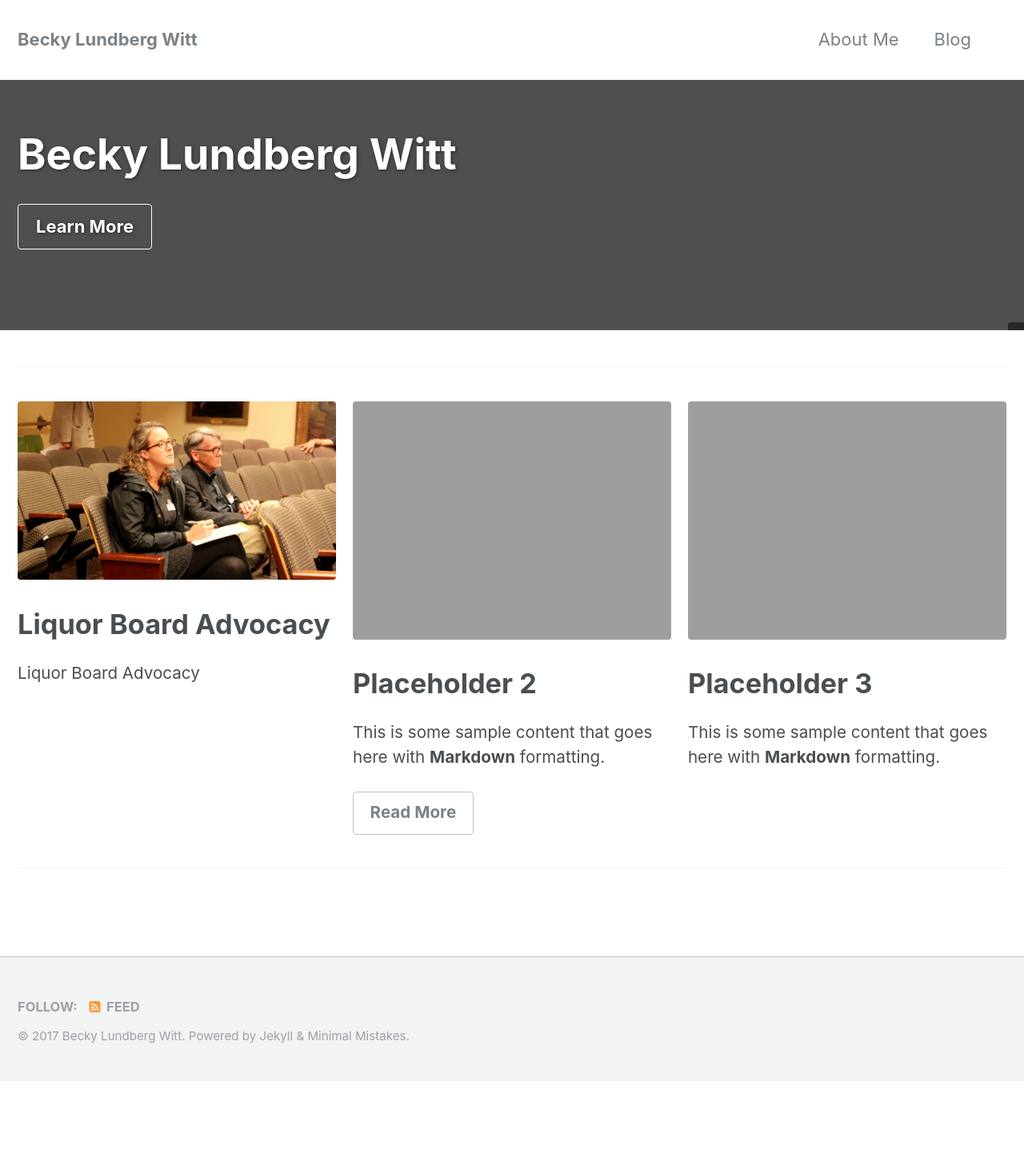
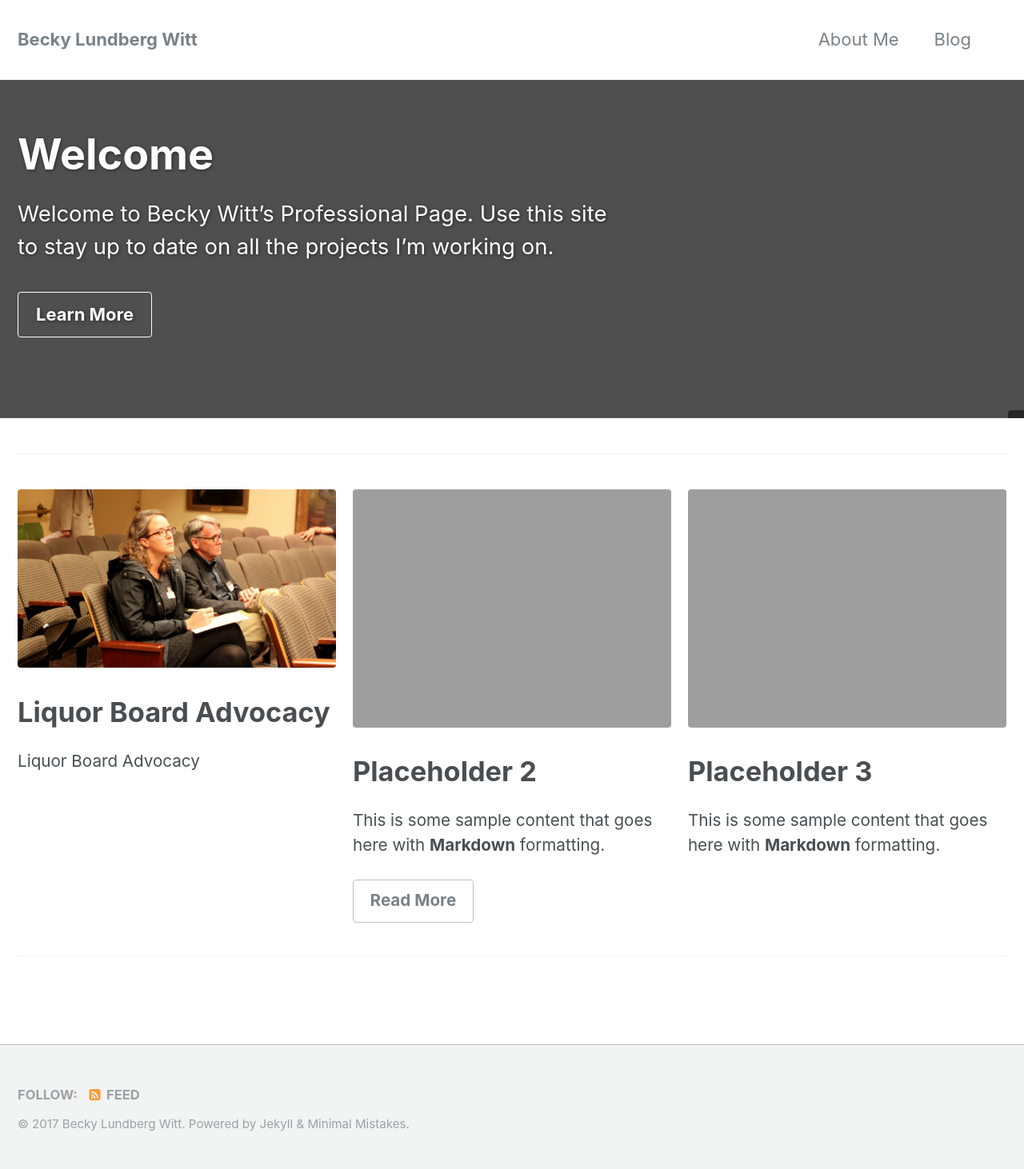
Before and after one commit to beckywitt/beckywitt.github.io, a Jekyll site: the page built from pages/landing.md, in a window 1280 px wide. Shown: the whole page at 80% size. Built offline with Jekyll 4.4.1, drawn with Linux system fonts in a browser that asks for light colours; the list of posts is cut into pages by our own code; before the commit the page ends 1352 px from its top, so only the background shows below that.

Commit message:
made adjustments to landing page

```diff
--- a/pages/landing.md
+++ b/pages/landing.md
@@ -1,5 +1,5 @@
 ---
-title: ""
+title: "Welcome"
 layout: splash
 permalink: /
 date: 2016-03-23T11:48:41-04:00
@@ -7,10 +7,10 @@ header:
   overlay_color: "#000"
   overlay_filter: "0.5"
   overlay_image: assets/images/Hampden_rowhouses_Roland_Ave_MD1.jpg
-  cta_label: ""
+  cta_label: "Learn More"
   cta_url: "/about-me"
   caption: ""
-excerpt: ""
+excerpt: "Welcome to Becky Witt's Professional Page. Use this site to stay up to date on all the projects I'm working on."
 intro:
   - excerpt: ''
 feature_row:
```
Also changed, not shown: _layouts/splash.html (line endings or trailing spaces).
